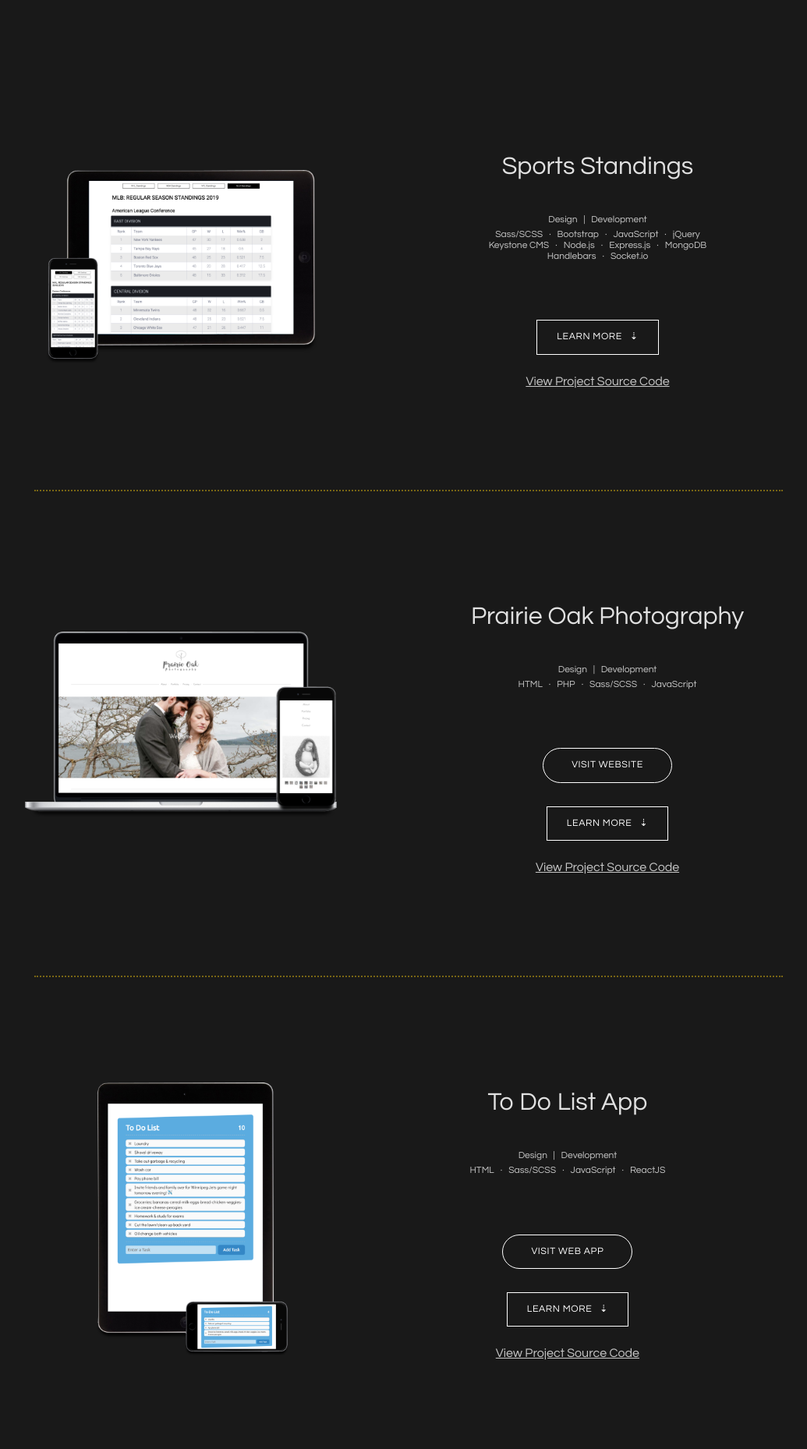
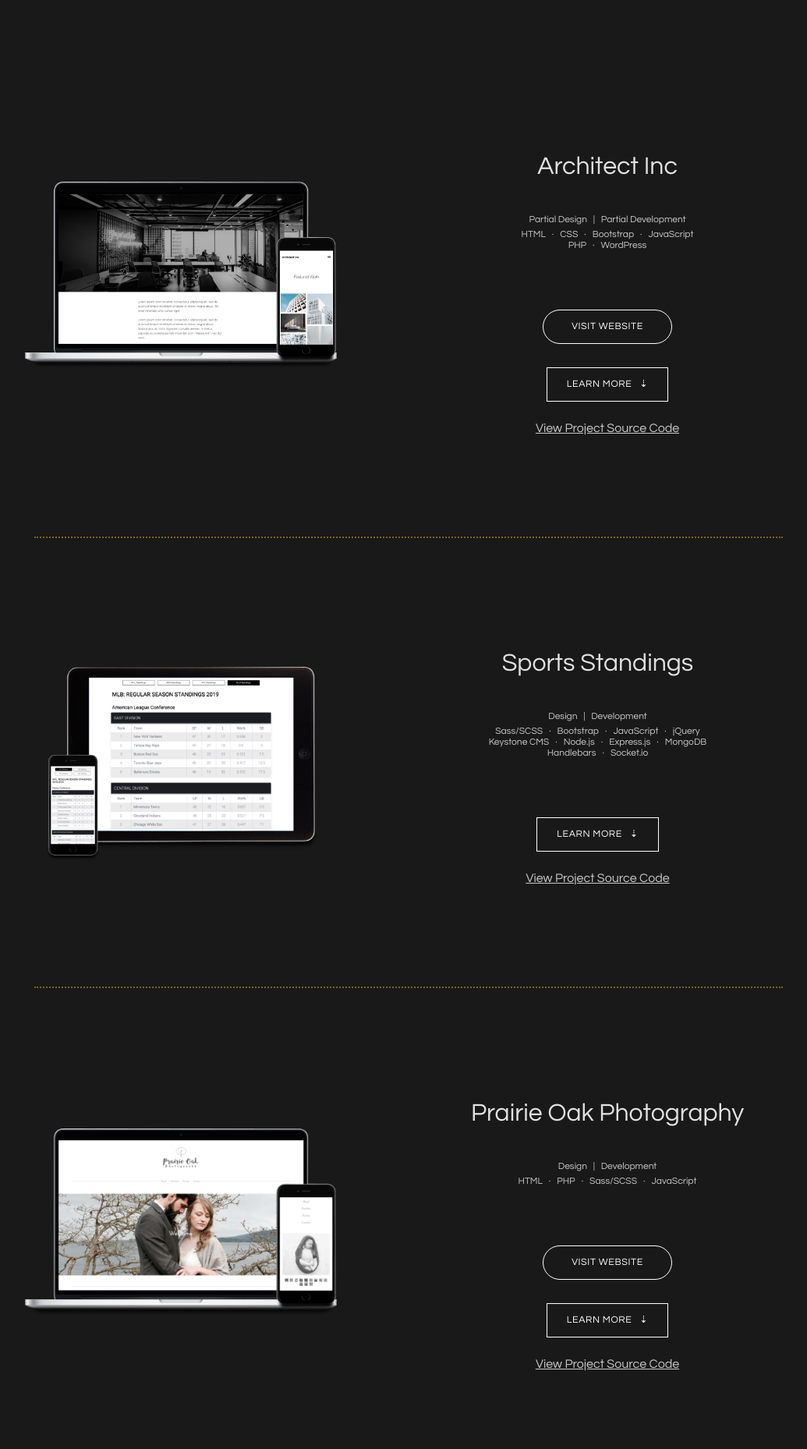
Before and after one commit to mattfried/portfolio, a PHP site: page /projects.php in a window 1280 px wide. Shown: the part 218-2076 px from the top of the page at 78% size, without its empty margins (116-1151 px from the left). Run offline with PHP 8.4, Linux system fonts and the light colour scheme; some web fonts are replaced.

Commit message:
added architect inc project

```diff
--- a/projects.php
+++ b/projects.php
@@ -24,6 +24,42 @@ include('includes/header.php');
     <div class="projectSection">  <!-- Project Section -->
 
       <div class="projectContainer">  <!-- Project Container -->
+        <div class="project"> <!-- Architect Inc Website -->
+          <div class="projectImageMacbook">
+            <!-- EDIT THIS>>>>>>> -->
+            <img src="img/architectinc-wp.png" alt="Architect Inc website displayed on laptop and smartphone" />
+            <!-- EDIT THIS>>>>>>> -->
+          </div>
+          <div class="projectInfoContainer">
+            <div class="projectTitleDiv">
+              <h4 class="projectTitle">Architect Inc</h4>
+              <p class="websiteInfo">Partial Design &nbsp; | &nbsp; Partial Development</p>
+              <p class="websiteCoding"><span>HTML</span>&centerdot;<span>CSS</span>&centerdot;<span>Bootstrap</span>&centerdot;<span>JavaScript</span></p>
+              <p class="websiteCoding"><span>PHP</span>&centerdot;<span>WordPress</span>
+            </div>
+            <div class="projectNavs">
+              <a href="https://www.architectinc.ca/" target="_blank"><button class="visitWebsiteButton">VISIT WEBSITE</button></a>
+              <button id="aboutProject1Link" class="aboutProjectLink">LEARN MORE &nbsp; &#8675;</button>
+            </div>
+            <div id="aboutProject1" class="aboutProjectDiv">
+              <span>About</span>
+              <p class="marginTop">Architect Inc is a business website for a mock architecture firm.</p>
+              <br />
+              <span>Approach</span>
+              <p class="marginTop">
+                Coming Soon...
+              </p>
+            </div>
+            <div class="repoDiv">
+              <a href="https://github.com/mattfried/architect-inc" target="_blank" class="projectRepo">View Project Source Code</a>
+            </div>
+          </div>
+        </div>  <!-- / Architect Inc Website -->
+      </div>  <!-- / Project Container -->
+
+      <div class="divLine"></div>
+
+      <div class="projectContainer">  <!-- Project Container -->
         <div class="project"> <!-- Sports Standings App -->
           <div class="projectImageiPadLandscape">
             <img src="img/sports-standings-thumbnail.png" alt="Sports Standings App displayed on smartphone" />
@@ -138,13 +174,13 @@ include('includes/header.php');
                 <h4 class="projectTitle">Concrete Skateboard Shop</h4>
                 <p class="websiteInfo">Design &nbsp; | &nbsp; Development</p>
                 <p class="websiteCoding"><span>HTML</span>&centerdot;<span>CSS</span>&centerdot;<span>Bootstrap</span>&centerdot;<span>JavaScript</span>&centerdot;<span>jQuery</span></p>
-                <p class="websiteCoding"><span>jQuery plugins</span>&centerdot;<span>PHP</span>&centerdot;<span>WordPress CMS</span></p>
+                <p class="websiteCoding"><span>jQuery plugins</span>&centerdot;<span>PHP</span>&centerdot;<span>WordPress</span></p>
               </div>
               <div class="projectNavs">
                 <a href="https://concreteskateshop.ca/" target="_blank"><button class="visitWebsiteButton">VISIT WEBSITE</button></a>
-                <button id="aboutProject4Link" class="aboutProjectLink">LEARN MORE &nbsp; &#8675;</button>
+                <button id="aboutProject5Link" class="aboutProjectLink">LEARN MORE &nbsp; &#8675;</button>
               </div>
-              <div id="aboutProject4" class="aboutProjectDiv">
+              <div id="aboutProject5" class="aboutProjectDiv">
                 <span>About</span>
                 <p class="marginTop">This is a custom WordPress theme website for a concept skate shop company called Concrete Skateboard Shop.</p>
                 <br />
```
Also changed, not shown: other parts of projects.php (+12 -12 lines), img/architectinc-wp.png (added).
